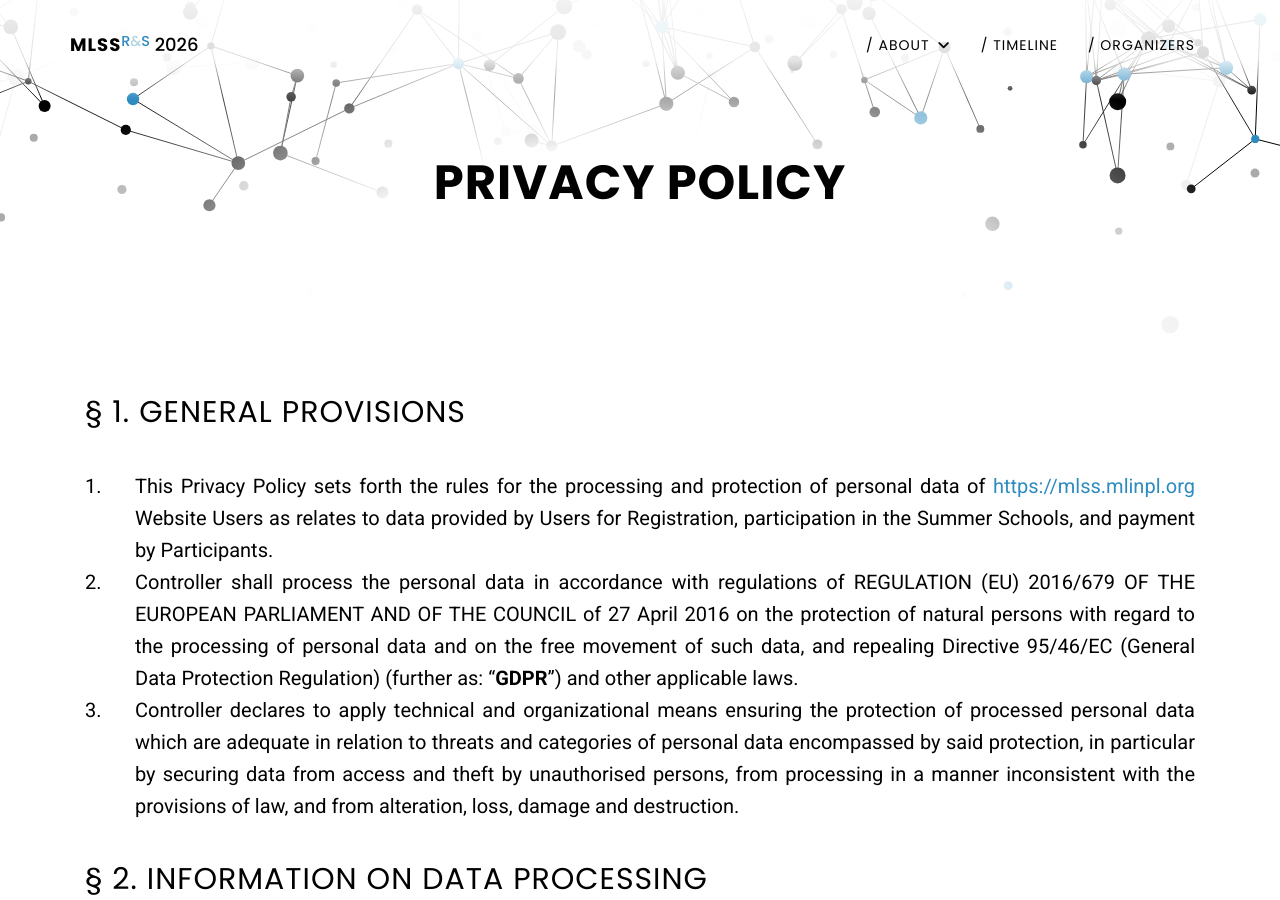
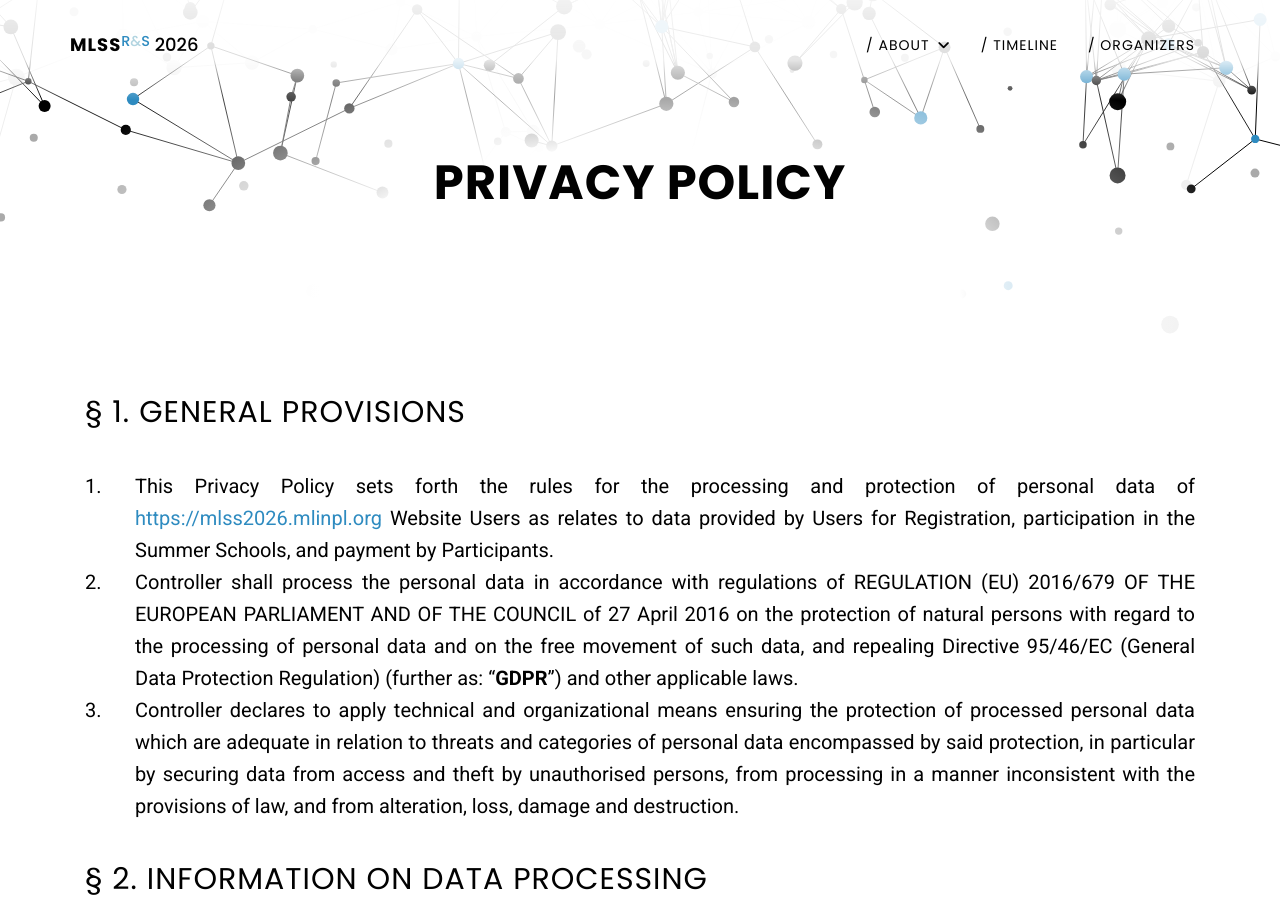
Before and after one commit to mlinpl/mlss2026.mlinpl.org, a Jekyll site: the page built from pages/privacy-policy.md, in a window 1280 px wide and 900 px high. Built offline with Jekyll 4.4.1, drawn with Linux system fonts in a browser that asks for light colours; part of the change alters nothing that is shown.

Commit message:
Update url in privacy policy

```diff
--- a/pages/privacy-policy.md
+++ b/pages/privacy-policy.md
@@ -6,7 +6,7 @@ permalink: /privacy-policy
 
 ## § 1. GENERAL PROVISIONS
 
-1. This Privacy Policy sets forth the rules for the processing and protection of personal data of <https://mlss.mlinpl.org> Website Users as relates to data provided by Users for Registration, participation in the Summer Schools, and payment by Participants.
+1. This Privacy Policy sets forth the rules for the processing and protection of personal data of <https://mlss2026.mlinpl.org> Website Users as relates to data provided by Users for Registration, participation in the Summer Schools, and payment by Participants.
 2. Controller shall process the personal data in accordance with regulations of REGULATION (EU) 2016/679 OF THE EUROPEAN PARLIAMENT AND OF THE COUNCIL of 27 April 2016 on the protection of natural persons with regard to the processing of personal data and on the free movement of such data, and repealing Directive 95/46/EC (General Data Protection Regulation) (further as: “**GDPR**”) and other applicable laws.
 3. Controller declares to apply technical and organizational means ensuring the protection of processed personal data which are adequate in relation to threats and categories of personal data encompassed by said protection, in particular by securing data from access and theft by unauthorised persons, from processing in a manner inconsistent with the provisions of law, and from alteration, loss, damage and destruction.
 
```
